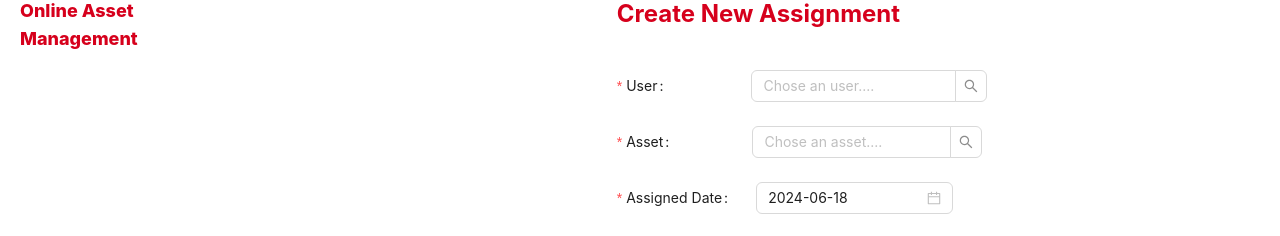
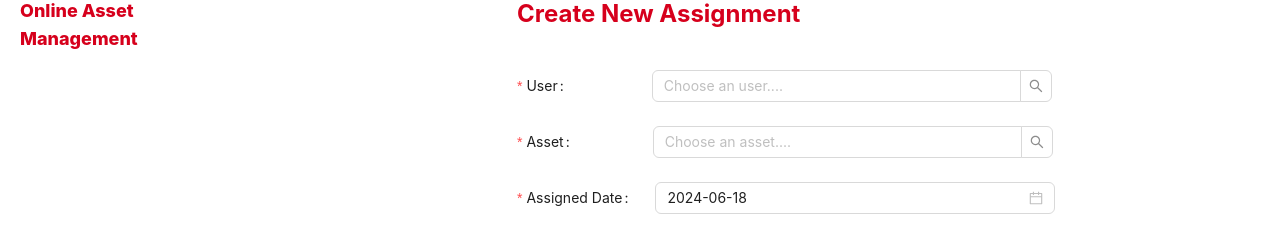
Before and after one commit to KhoaLV26/Asset_Management_FE, a React (Create React App) app: page /manage-assignment/create-assignment in a window 1280 px wide. Shown: the part 180-416 px from the top of the page. Built offline with nearby package versions, Linux system fonts and the light colour scheme.

Commit message:
feat/14-Fix logic create assignment

```diff
--- a/src/components/CustomPagination.js
+++ b/src/components/CustomPagination.js
@@ -1,6 +1,6 @@
 import { Pagination } from "antd";
 
-const CustomPagination = ({ params, setParams, total }) => {
+const CustomPagination = ({ params, setParams, total, setFetch }) => {
   const itemRender = (current, type, originalElement) => {
     if (type === "prev") {
       return <span>Previous</span>;
@@ -22,9 +22,14 @@ const CustomPagination = ({ params, setParams, total }) => {
             color: isActive ? "white" : "#d6001c",
             border: "none",
           }}
-          onClick={() =>
+          onClick={() =>{
             setParams((prev) => ({ ...prev, pageNumber: current }))
-          }
+            try {
+              setFetch(true)
+            } catch {
+
+            }
+          }}
         >
           {current}
         </button>
--- a/src/components/SelectModal.js
+++ b/src/components/SelectModal.js
@@ -20,25 +20,24 @@ export const SelectModal = ({
   const [currentId, setCurrentId] = useState("");
   const [data, setData] = useState([]);
   const [total, setTotal] = useState(0);
-  const [url, setURL] = useState("");
   const [columns, setColumns] = useState([]);
   const [fetched,setFetched] = useState(true);
   const [params, setParams] = useState({
     location: "cde5153d-3e0d-4d8c-9984-dfe6a9b8c2b1",
     search: searchQuery,
     role: "",
-    sortBy: "StaffCode",
+    sortBy: type === "Select User" ? "StaffCode" : "AssetCode",
     sortDirection: "asc",
     pageNumber: 1,
+    state: 2
   });
-
+  const url = type === "Select User" ? '/Users' : '/Assets'
+    console.log(data)
   useEffect(() => {
     if (type === "Select User") {
-      setURL(`/Users`);
       setColumns(userColumns);
     }
     if (type === "Select Asset") {
-      setURL(`/Assets`);
       setColumns(assetColumns);
     }
     if (url !== "") {
@@ -68,7 +67,7 @@ export const SelectModal = ({
           message.error(err.message);
         });
     }
-  }, [params, type, url]);
+  }, [params, type]);
 
   const sorterLog = (name) => {
     if (params.sortBy === name) {
@@ -345,6 +344,7 @@ export const SelectModal = ({
             <CustomPagination
               params={params}
               setParams={setParams}
+              setFetch={setFetched}
               total={total}
             />
           </div>
--- a/src/pages/CreateAssignment.js
+++ b/src/pages/CreateAssignment.js
@@ -33,19 +33,6 @@ const CreateAssignment = () => {
 
   const adminId = "CFF14216-AC4D-4D5D-9222-C951287E51C6";
   const navigate = useNavigate();
-
-  const handleCancel = () => {
-    // setIsUserModalVisible(false);
-    // setIsAssetModalVisible(false);
-    // setNewUserName("");
-    // setNewAssetName("");
-    // setNewUserPrefix("");
-    // setNewAssetPrefix("");
-    // setIsAddUserButtonDisabled(true); // Disable button on cancel
-    // setIsAddAssetButtonDisabled(true);
-    // userForm.resetFields(); // Reset form fields when the modal is closed
-    // assetForm.resetFields();
-  };
 
   useEffect(() => {
     form.setFieldsValue({
@@ -108,49 +95,49 @@ const CreateAssignment = () => {
             initialValues={{ createBy: "defaultUser", assignedDate: dayjs(today, "YYYY-MM-DD") }}
           >
             <Form.Item
-              className="name-form-item"
+              className="choose-user-form-item"
               label="User:"
               name="user"
               rules={[
-                { required: true, message: "Please chose an user!" },
+                { required: true, message: "Please choose an user!" },
                 {
                   min: 4,
                   max: 100,
-                  message: "Please chose a valid user!",
-                },
-              ]}
-              validateTrigger="onSearch"
-            >
-              <Search
-                readOnly
-                placeholder="Chose an user...."
-                value={userName}
-                className="w-full ml-20"
-                onSearch={() => {
-                  setViewModalUser(true);
-                }}
-              />
-            </Form.Item>
-
-            <Form.Item
-              className="name-form-item"
-              label="Asset"
-              name="asset"
-              rules={[
-                { required: true, message: "Please chose an asset!" },
-                {
-                  min: 4,
-                  max: 100,
-                  message: "Please chose a valid asset!",
+                  message: "Please choose a valid user!",
                 },
               ]}
               validateTrigger={["onSearch", "onBlur", "onChange"]}
             >
               <Search
                 readOnly
-                placeholder="Chose an asset...."
+                placeholder="Choose an user...."
+                value={userName}
+                className="w-[400px] ml-20"
+                onSearch={() => {
+                  setViewModalUser(true);
+                }}
+              />
+
+            </Form.Item>
+            <Form.Item
+              className="choose-asset-form-item"
+              label="Asset"
+              name="asset"
+              rules={[
+                { required: true, message: "Please choose an asset!" },
+                {
+                  min: 4,
+                  max: 100,
+                  message: "Please choose a valid asset!",
+                },
+              ]}
+              validateTrigger={["onSearch", "onBlur", "onChange"]}
+            >
+              <Search
+                readOnly
+                placeholder="Choose an asset...."
                 value={assetName}
-                className="w-full ml-[75px]"
+                className="w-[400px] ml-[75px]"
                 onSearch={() => {
                   setViewModalAsset(true);
                 }}
@@ -158,6 +145,7 @@ const CreateAssignment = () => {
             </Form.Item>
 
             <Form.Item
+              className="choose-assigned-date-form-item"
               label="Assigned Date"
               name="assignedDate"
               required
@@ -186,14 +174,14 @@ const CreateAssignment = () => {
             >
               <DatePicker
                 defaultValue={dayjs(today, "YYYY-MM-DD")}
-                className="w-[115%] ml-[20px]"
+                className="w-[400px] ml-[19px]"
                 inputReadOnly
                 allowClear={false}
               />
             </Form.Item>
 
             <Form.Item
-              className="name-form-item"
+              className="note-form-item"
               label="Note"
               name="note"
             >
@@ -202,7 +190,7 @@ const CreateAssignment = () => {
                 maxLength={255}
                 onChange={(e) => setNote(e.target.value)}
                 placeholder="Note...."
-                className="w-[97%] ml-[90px]"
+                className="w-[400px] ml-[90px]"
                 style={{ height: 120, resize: "none" }}
               />
             </Form.Item>
@@ -221,7 +209,7 @@ const CreateAssignment = () => {
                 title="Cancel creating user?"
                 description="Are you sure you want to cancel creating user"
                 onConfirm={handleConfirm}
-                onCancel={handleCancel}
+                onCancel={() => {}}
                 okText="Yes"
                 cancelText="No"
               >
--- a/src/styles/CreateAssignment.css
+++ b/src/styles/CreateAssignment.css
@@ -0,0 +1,14 @@
+.choose-user-form-item .ant-form-item-explain,
+.choose-user-form-item .ant-form-item-extra {
+    margin-left: 80px;
+}
+
+.choose-asset-form-item .ant-form-item-explain,
+.choose-asset-form-item .ant-form-item-extra {
+    margin-left: 75px;
+}
+
+.choose-assigned-date-form-item .ant-form-item-explain,
+.choose-assigned-date-form-item .ant-form-item-extra {
+    margin-left: 20px;
+}
```
